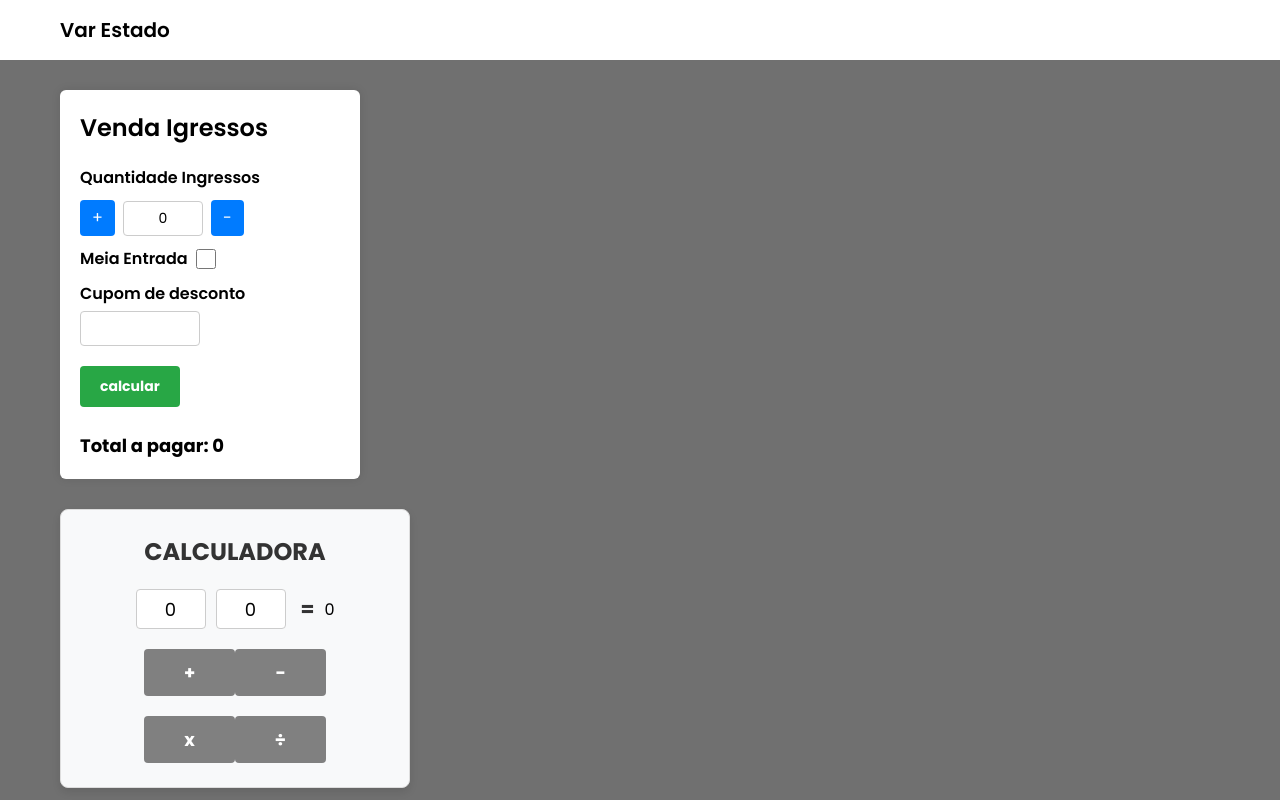
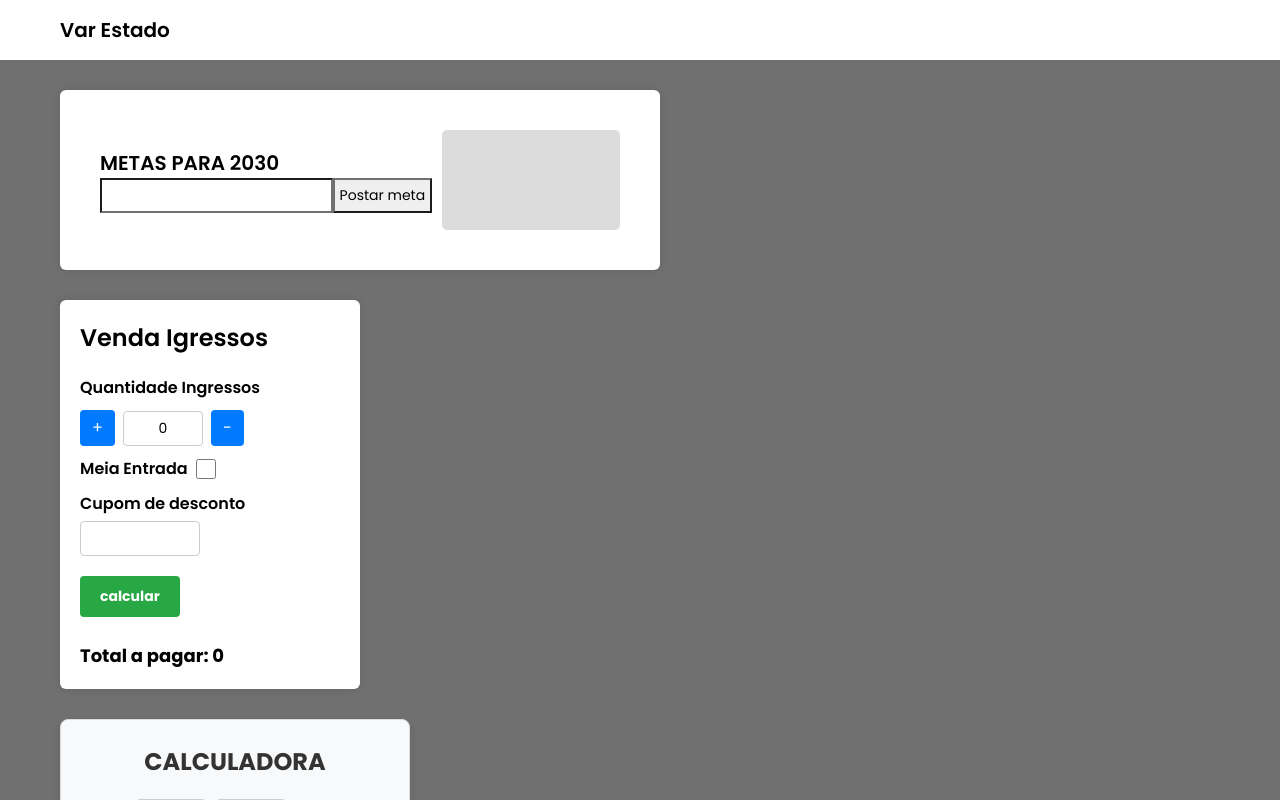
Before and after one commit to 11pedrofxx/curso-react, a React (Create React App) app: page /varEstado in a window 1280 px wide. Shown: the top 800 px of the page. Built offline with nearby package versions, Linux system fonts and the light colour scheme.

Commit message:
Variavel de estado usando arrays

```diff
--- a/src/pages/varEstado/index.jsx
+++ b/src/pages/varEstado/index.jsx
@@ -26,6 +26,9 @@ export default function VarEstado() {
     const [cupom, setcupom] = useState('');
     const [totaling, settotaling] = useState(0);
 
+    const[novameta, setnovameta] = useState('');
+    const [listaMetas, setlistaMetas] = useState([]);
+
     function aumentar() {
 
         setContador(contador + 1)
@@ -48,7 +51,7 @@ export default function VarEstado() {
     }
 
 
-     function AlterarTituloS3(e){
+    function AlterarTituloS3(e){
 
         let novovalor = e.target.value;
         settituloS3(novovalor);
@@ -96,6 +99,25 @@ export default function VarEstado() {
         settotaling(total);
     }
 
+    function addMeta() {
+
+        if (novameta != '') {
+        setlistaMetas([...listaMetas, novameta])
+        setnovameta('')
+        }
+
+    }
+
+    function teclaApertada(e) {
+
+        if (e.key == 'Enter') {
+
+            addMeta()
+
+        }
+
+    }
+
 
     return (
 
@@ -103,11 +125,36 @@ export default function VarEstado() {
 
         <header className='cabecalho'><h1>Var Estado</h1></header>
 
+        <section className='secao metas'>
+
+        <div>
+            <h1>METAS PARA 2030</h1>
+            <input type="text" value={novameta} onKeyUp={teclaApertada} onChange={e => setnovameta(e.target.value)}/>
+            <button onClick={addMeta}>Postar meta</button>
+        </div>
+
+
+        <div className='minhasmetas'>
+
+            <ul>
+
+             {listaMetas.map(item =>
+
+                <li> {item} </li>
+
+             )}
+
+            </ul>
+
+        </div>
+
+        </section>
+
         <section className='secao ingresso'>
 
             <h1>Venda Igressos</h1>
             <label>Quantidade Ingressos</label>
-            <div className='comprarIngresso' >
+            <div className='comprarIngresso'>
                 <button onClick={ e => setValorIng(ValorIng + 1) } > + </button>
                 <input type="text" value={ValorIng}/>
                 <button onClick={ e => setValorIng(ValorIng - 1) } > - </button>
@@ -115,16 +162,16 @@ export default function VarEstado() {
 
             <div className='meiaentrada' >
                 <label>Meia Entrada</label>
-                <input checked={meioIng} onChange={e => setmeioIng(e.target.checked)} type="checkbox" />
+                <input checked={meioIng} onChange={e => setmeioIng(e.target.checked)} type="checkbox"/>
             </div>
 
             <div className='cupom' >
                 <label >Cupom de desconto</label>
-                <input value={cupom} onChange={e => setcupom(e.target.value)}  type="text" />
+                <input value={cupom} onChange={e => setcupom(e.target.value)}  type="text"/>
             </div>
 
             <button onClick={calcIngresso} >calcular</button>
-            <h2 value={totaling}>Total a pagar: {totaling}</h2>
+            <h2 value={totaling}>Total a pagar: {totaling} </h2>
 
         </section>
 
--- a/src/pages/varEstado/index.scss
+++ b/src/pages/varEstado/index.scss
@@ -1,13 +1,14 @@
+.pagina-var-estado {
 
-
-.pagina-var-estado {
+  min-height: 100vh;
+  height: auto;
 
   .secao.ingresso {
     display: flex;
     justify-content: center;
     flex-direction: column;
     align-items: flex-start;
-  gap: 10px; // Espaçamento entre os elementos da seção
+    gap: 10px;
     padding: 20px;
     font-family: sans-serif;
     max-width: 300px;
@@ -84,8 +85,7 @@
       }
     }
 
-  // Estilo para o botão "calcular" no final da seção
-  > button {
+    >button {
       padding: 10px 20px;
       background-color: #28a745;
       color: white;
@@ -101,7 +101,7 @@
     }
   }
 
-    .Container{
+  .Container {
 
     display: flex;
     gap: 15px;
@@ -115,17 +115,13 @@
       box-sizing: border-box;
     }
 
-        button{
+    button {
       padding: 10px 18px;
     }
 
-
-
-
-
   }
 
-     .a{
+  .a {
     justify-content: center;
     display: flex;
     margin: 10px;
@@ -143,7 +139,7 @@
     display: flex;
     flex-direction: column;
     align-items: center;
-  gap: 20px; /* Dá espaço entre o título, os inputs e o botão */
+    gap: 20px;
     box-shadow: 0 4px 8px rgba(0, 0, 0, 0.1);
     max-width: 350px;
 
@@ -185,7 +181,7 @@
       }
     }
 
-  .botoes{
+    .botoes {
 
       gap: 5px;
 
@@ -208,5 +204,25 @@
     }
   }
 
+  .secao.metas {
+    width: 1000px;
+    display: flex;
+    align-items: center;
+    justify-content: space-between;
+
+    .minhasmetas{
+
+      background-color: gainsboro;
+      border-radius: 5px;
+      width: 200px;
+      min-height: 100px;
+      display: flex;
+      justify-content: center;
+      list-style: none;
+      text-align: center;
 
     }
+
+  }
+
+}
```
Lines whose indentation alone changed are shown as unchanged.
